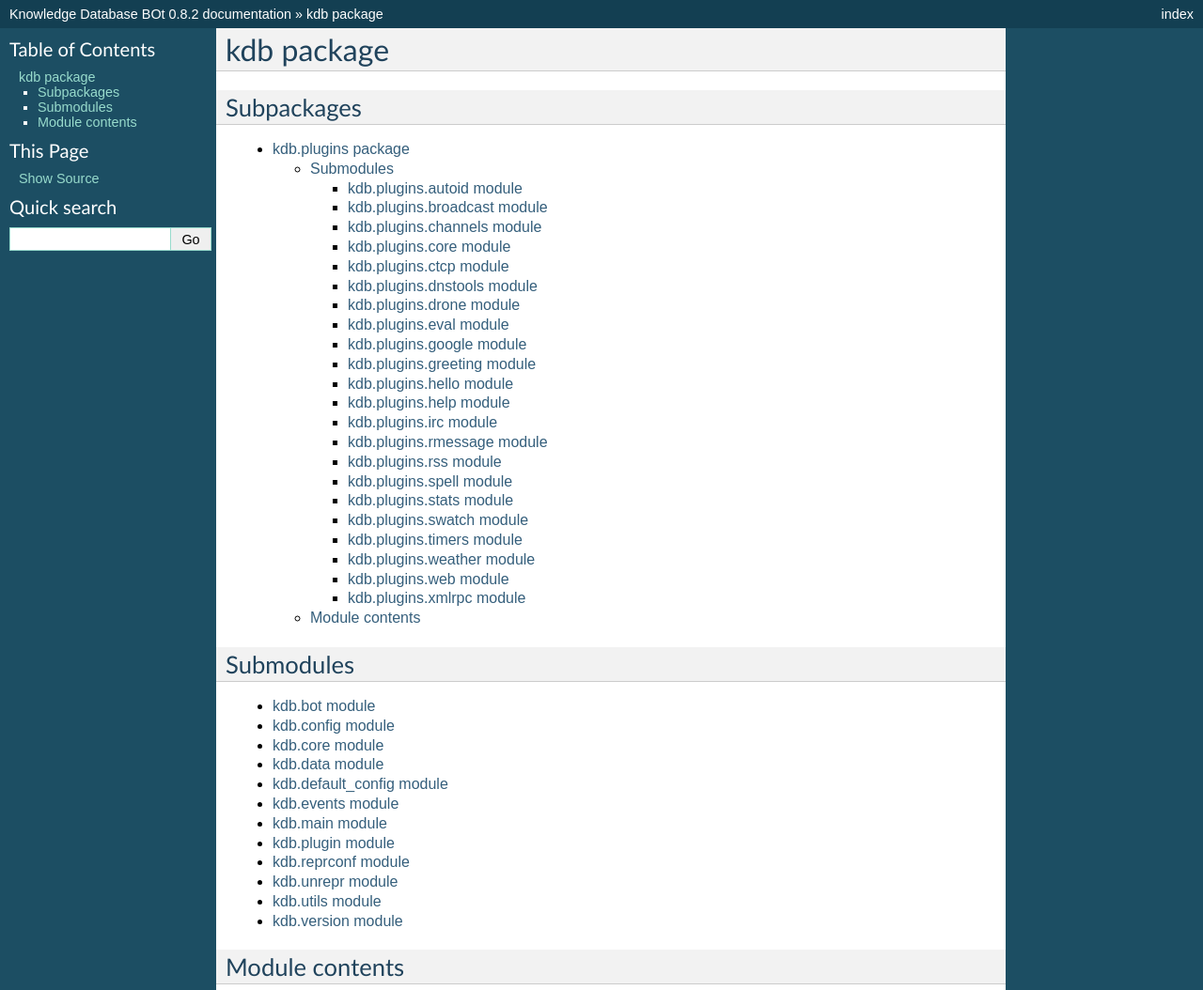
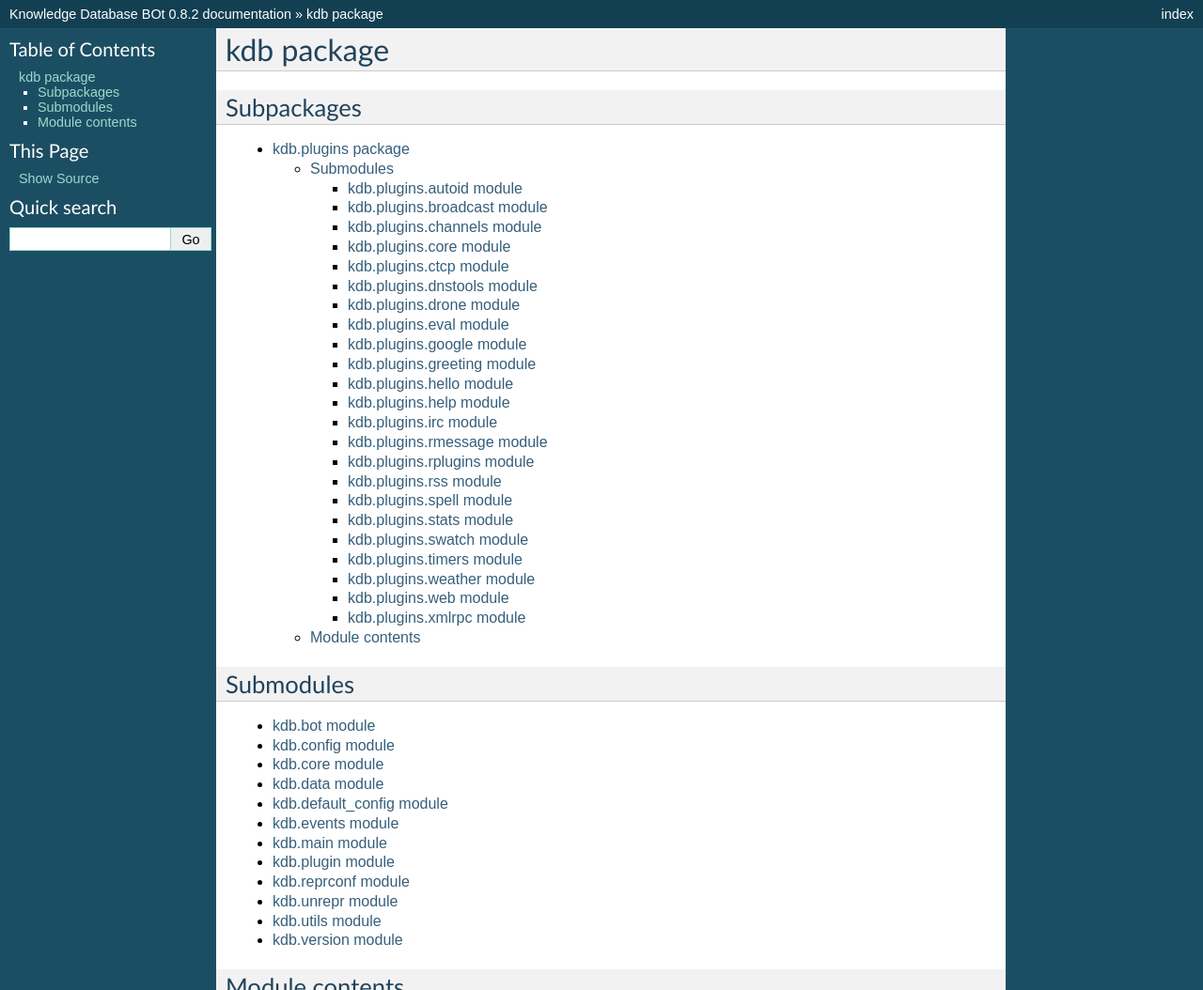
Before and after one commit to circuits/kdb, a Sphinx documentation site: the page built from docs/source/api/kdb.rst, in a window 1280 px wide, cut to the strip 0-1054 px from the top of the page. Shown: the whole strip at 94% size. Built offline with Sphinx 7.4.7, drawn with Linux system fonts in a browser that asks for light colours; pages that are not in the unit, such as notebooks, are missing from menus.

```diff
--- /dev/null
+++ b/docs/source/api/kdb.plugins.rplugins.rst
@@ -0,0 +1,7 @@
+kdb.plugins.rplugins module
+===========================
+
+.. automodule:: kdb.plugins.rplugins
+    :members:
+    :undoc-members:
+    :show-inheritance:
--- a/docs/source/api/kdb.plugins.rst
+++ b/docs/source/api/kdb.plugins.rst
@@ -20,6 +20,7 @@ Submodules
    kdb.plugins.help
    kdb.plugins.irc
    kdb.plugins.rmessage
+   kdb.plugins.rplugins
    kdb.plugins.rss
    kdb.plugins.spell
    kdb.plugins.stats
```
